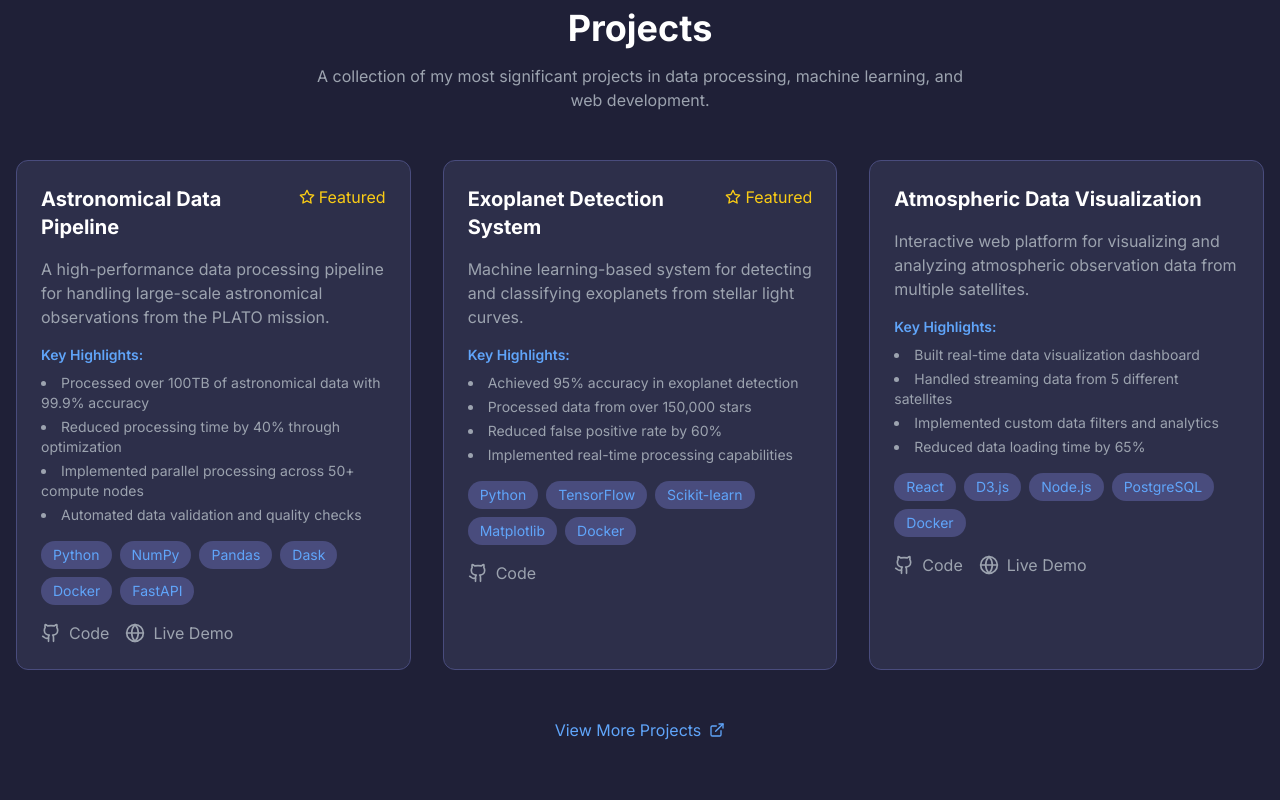
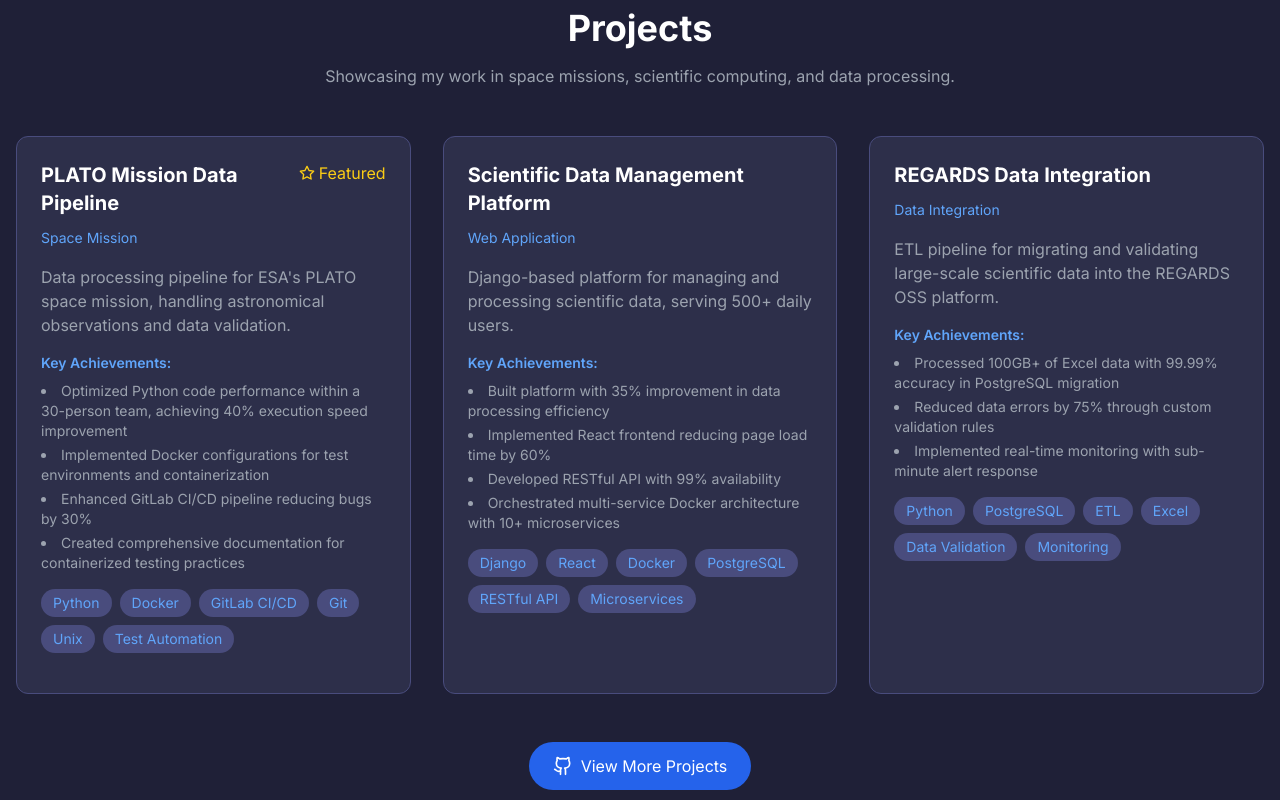
Before and after one commit to shahinabdi/my-portfolio, a React (Vite) app: page / in a window 1280 px wide. Shown: the part 3980-4780 px from the top of the page. Built offline with nearby package versions, Linux system fonts and the light colour scheme.

Commit message:
projects fixed

```diff
--- a/src/components/Projects.tsx
+++ b/src/components/Projects.tsx
@@ -1,57 +1,44 @@
 import { motion } from 'framer-motion';
 import { useInView } from 'react-intersection-observer';
-import { Github, Globe, ExternalLink, Star } from 'lucide-react';
+import { Github, Globe, Star } from 'lucide-react';
 import type { Project } from '../types';
 
 const projects: Project[] = [
   {
-    title: 'Astronomical Data Pipeline',
-    description: 'A high-performance data processing pipeline for handling large-scale astronomical observations from the PLATO mission.',
+    title: 'PLATO Mission Data Pipeline',
+    description: 'Data processing pipeline for ESA\'s PLATO space mission, handling astronomical observations and data validation.',
     highlights: [
-      'Processed over 100TB of astronomical data with 99.9% accuracy',
-      'Reduced processing time by 40% through optimization',
-      'Implemented parallel processing across 50+ compute nodes',
-      'Automated data validation and quality checks'
+      'Optimized Python code performance within a 30-person team, achieving 40% execution speed improvement',
+      'Implemented Docker configurations for test environments and containerization',
+      'Enhanced GitLab CI/CD pipeline reducing bugs by 30%',
+      'Created comprehensive documentation for containerized testing practices'
     ],
-    technologies: ['Python', 'NumPy', 'Pandas', 'Dask', 'Docker', 'FastAPI'],
-    category: 'Data Processing',
-    links: {
-      github: 'https://github.com/yourusername/astro-pipeline',
-      demo: 'https://demo-link.com'
-    },
+    technologies: ['Python', 'Docker', 'GitLab CI/CD', 'Git', 'Unix', 'Test Automation'],
+    category: 'Space Mission',
     featured: true
   },
   {
-    title: 'Exoplanet Detection System',
-    description: 'Machine learning-based system for detecting and classifying exoplanets from stellar light curves.',
+    title: 'Scientific Data Management Platform',
+    description: 'Django-based platform for managing and processing scientific data, serving 500+ daily users.',
     highlights: [
-      'Achieved 95% accuracy in exoplanet detection',
-      'Processed data from over 150,000 stars',
-      'Reduced false positive rate by 60%',
-      'Implemented real-time processing capabilities'
+      'Built platform with 35% improvement in data processing efficiency',
+      'Implemented React frontend reducing page load time by 60%',
+      'Developed RESTful API with 99% availability',
+      'Orchestrated multi-service Docker architecture with 10+ microservices'
     ],
-    technologies: ['Python', 'TensorFlow', 'Scikit-learn', 'Matplotlib', 'Docker'],
-    category: 'Machine Learning',
-    links: {
-      github: 'https://github.com/yourusername/exoplanet-detection'
-    },
-    featured: true
+    technologies: ['Django', 'React', 'Docker', 'PostgreSQL', 'RESTful API', 'Microservices'],
+    category: 'Web Application'
   },
   {
-    title: 'Atmospheric Data Visualization',
-    description: 'Interactive web platform for visualizing and analyzing atmospheric observation data from multiple satellites.',
+    title: 'REGARDS Data Integration',
+    description: 'ETL pipeline for migrating and validating large-scale scientific data into the REGARDS OSS platform.',
     highlights: [
-      'Built real-time data visualization dashboard',
-      'Handled streaming data from 5 different satellites',
-      'Implemented custom data filters and analytics',
-      'Reduced data loading time by 65%'
+      'Processed 100GB+ of Excel data with 99.99% accuracy in PostgreSQL migration',
+      'Reduced data errors by 75% through custom validation rules',
+      'Implemented real-time monitoring with sub-minute alert response'
     ],
-    technologies: ['React', 'D3.js', 'Node.js', 'PostgreSQL', 'Docker'],
-    category: 'Web Development',
-    links: {
-      github: 'https://github.com/yourusername/atmos-viz',
-      demo: 'https://demo-link.com'
-    }
+    technologies: ['Python', 'PostgreSQL', 'ETL', 'Excel', 'Data Validation', 'Monitoring'],
+    category: 'Data Integration'
   }
 ];
 
@@ -65,7 +52,10 @@
     >
       <div className="p-6">
         <div className="flex items-start justify-between mb-4">
-          <h3 className="text-xl font-bold text-white">{project.title}</h3>
+          <div>
+            <h3 className="text-xl font-bold text-white mb-2">{project.title}</h3>
+            <span className="text-sm text-blue-400">{project.category}</span>
+          </div>
           {project.featured && (
             <span className="flex items-center text-yellow-400">
               <Star size={16} className="mr-1" /> Featured
@@ -76,7 +66,7 @@
         <p className="text-gray-400 mb-4">{project.description}</p>
 
         <div className="mb-4">
-          <h4 className="text-sm font-semibold text-blue-400 mb-2">Key Highlights:</h4>
+          <h4 className="text-sm font-semibold text-blue-400 mb-2">Key Achievements:</h4>
           <ul className="list-disc list-inside space-y-1 text-gray-400">
             {project.highlights.map((highlight, index) => (
               <li key={index} className="text-sm">{highlight}</li>
@@ -95,8 +85,9 @@
           ))}
         </div>
 
+        {(project.links?.github || project.links?.demo) && (
           <div className="flex gap-4 mt-4">
-          {project.links.github && (
+            {project.links?.github && (
               <a
                 href={project.links.github}
                 target="_blank"
@@ -106,7 +97,7 @@
                 <Github size={20} /> Code
               </a>
             )}
-          {project.links.demo && (
+            {project.links?.demo && (
               <a
                 href={project.links.demo}
                 target="_blank"
@@ -117,6 +108,7 @@
               </a>
             )}
           </div>
+        )}
       </div>
     </motion.div>
   );
@@ -141,7 +133,7 @@
           <div className="text-center mb-12">
             <h2 className="text-4xl font-bold text-white mb-4">Projects</h2>
             <p className="text-gray-400 max-w-2xl mx-auto">
-              A collection of my most significant projects in data processing, machine learning, and web development.
+              Showcasing my work in space missions, scientific computing, and data processing.
             </p>
           </div>
 
@@ -156,9 +148,10 @@
               href="https://github.com/shahinabdi"
               target="_blank"
               rel="noopener noreferrer"
-              className="inline-flex items-center gap-2 text-blue-400 hover:text-blue-300 transition-colors"
+              className="inline-flex items-center gap-2 px-6 py-3 bg-blue-600 text-white rounded-full hover:bg-blue-700 transition-colors"
             >
-              View More Projects <ExternalLink size={16} />
+              <Github size={20} />
+              View More Projects
             </a>
           </div>
         </motion.div>
--- a/src/types/index.ts
+++ b/src/types/index.ts
@@ -26,7 +26,7 @@
   highlights: string[];
   technologies: string[];
   category: string;
-  links: {
+  links?: {
     github?: string;
     demo?: string;
   };
```
Lines whose indentation alone changed are shown as unchanged.
